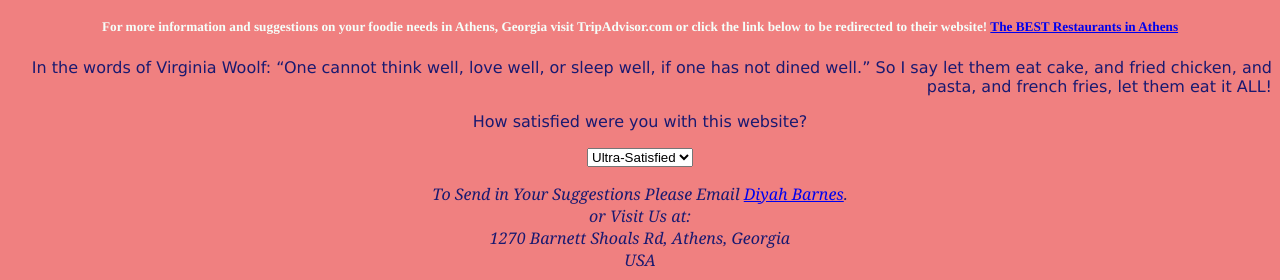
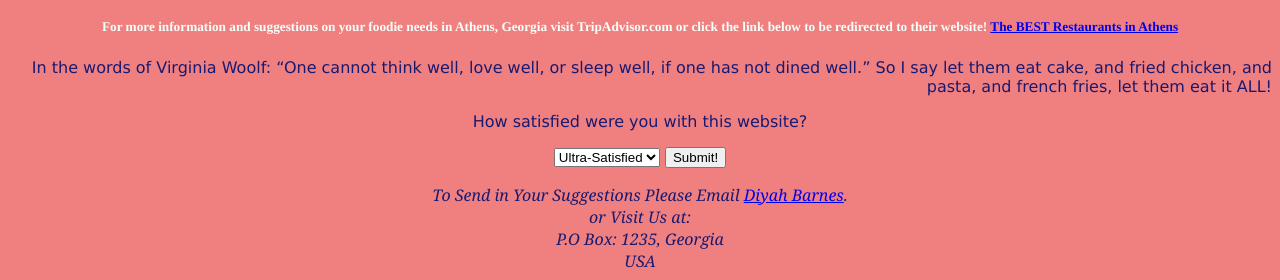
Before and after one commit to dab12493/dab12493.github.io, a plain HTML site: page index.html in a window 1280 px wide. Shown: the part 2767-3047 px from the top of the page. Drawn offline with Linux system fonts and the light colour scheme.

Commit message:
Update index.html

```diff
--- a/index.html
+++ b/index.html
@@ -131,10 +131,11 @@ So I say let them eat cake, and fried chicken, and pasta, and french fries, let
   <option value="neutral">Neutral</option>
   <option value="very dissatisfed">Unsatisfied</option>
 </select>
+    <button type="button" onclick="alert('Thanks for your input!!')">Submit!</button>
     <address>
 To Send in Your Suggestions Please Email <a href="diyah.barnes25@uga.edu">Diyah Barnes</a>.<br>
 or Visit Us at:<br>
-1270 Barnett Shoals Rd, Athens, Georgia<br>
+P.O Box: 1235, Georgia<br>
 USA
 </address>
   </div>
```
